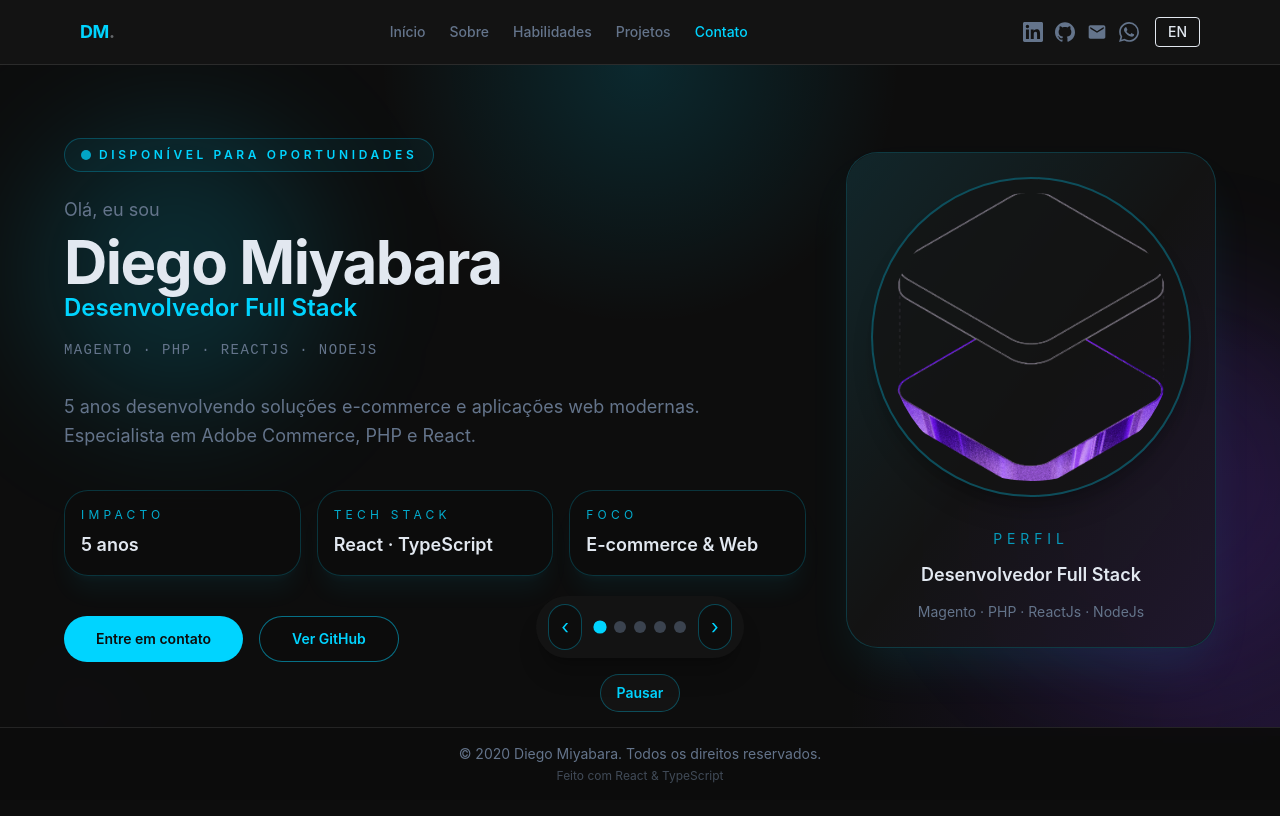
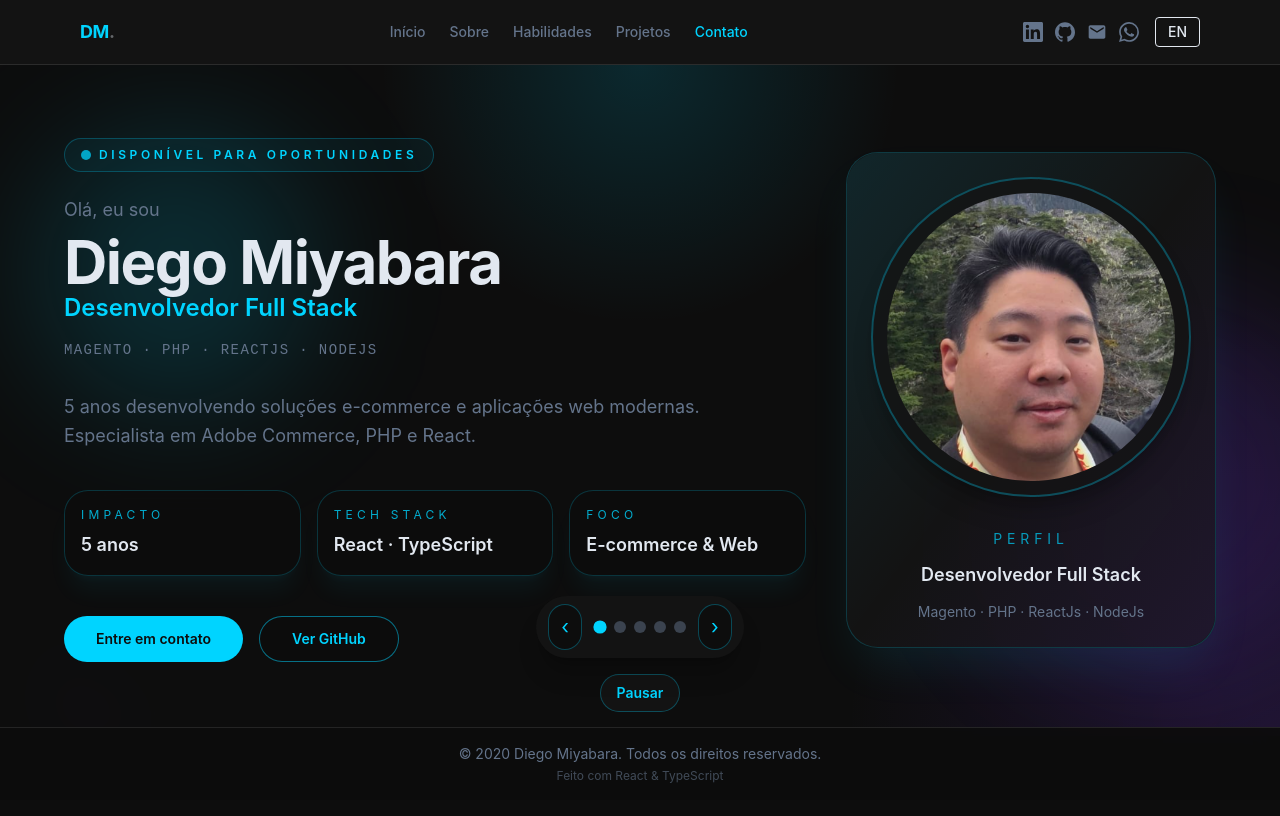
Before and after one commit to diegomiyabara/Portfolio, a React app: page / in a window 1280 px wide. Built offline with nearby package versions, Linux system fonts and the light colour scheme; the HTML template or start-up script is replaced by a standard one.

Commit message:
feat: Add profile image to HeroSection and update image source

```diff
--- a/src/components/HeroSection.tsx
+++ b/src/components/HeroSection.tsx
@@ -1,6 +1,7 @@
 import { useTranslation } from 'react-i18next'
 import { motion, useReducedMotion, useMotionValue, useTransform } from 'framer-motion'
 import heroImg from '../assets/hero.png'
+import profileImg from '../assets/foto.png'
 
 const btnPrimaryVariants = {
   rest: { scale: 1, opacity: 1 },
@@ -158,7 +159,7 @@ export default function HeroSection() {
             <div className="absolute inset-0 rounded-[2rem] bg-gradient-to-br from-primary/10 via-transparent to-secondary/10" />
             <div className="relative flex h-[320px] w-[320px] items-center justify-center rounded-full border-2 border-primary/30 bg-surface/80 shadow-xl shadow-black/20">
               <img
-                src={heroImg}
+                src={profileImg}
                 alt={t('hero.photoAlt')}
                 className="h-72 w-72 rounded-full object-cover"
               />
```
Also changed, not shown: src/assets/foto.png (added).
